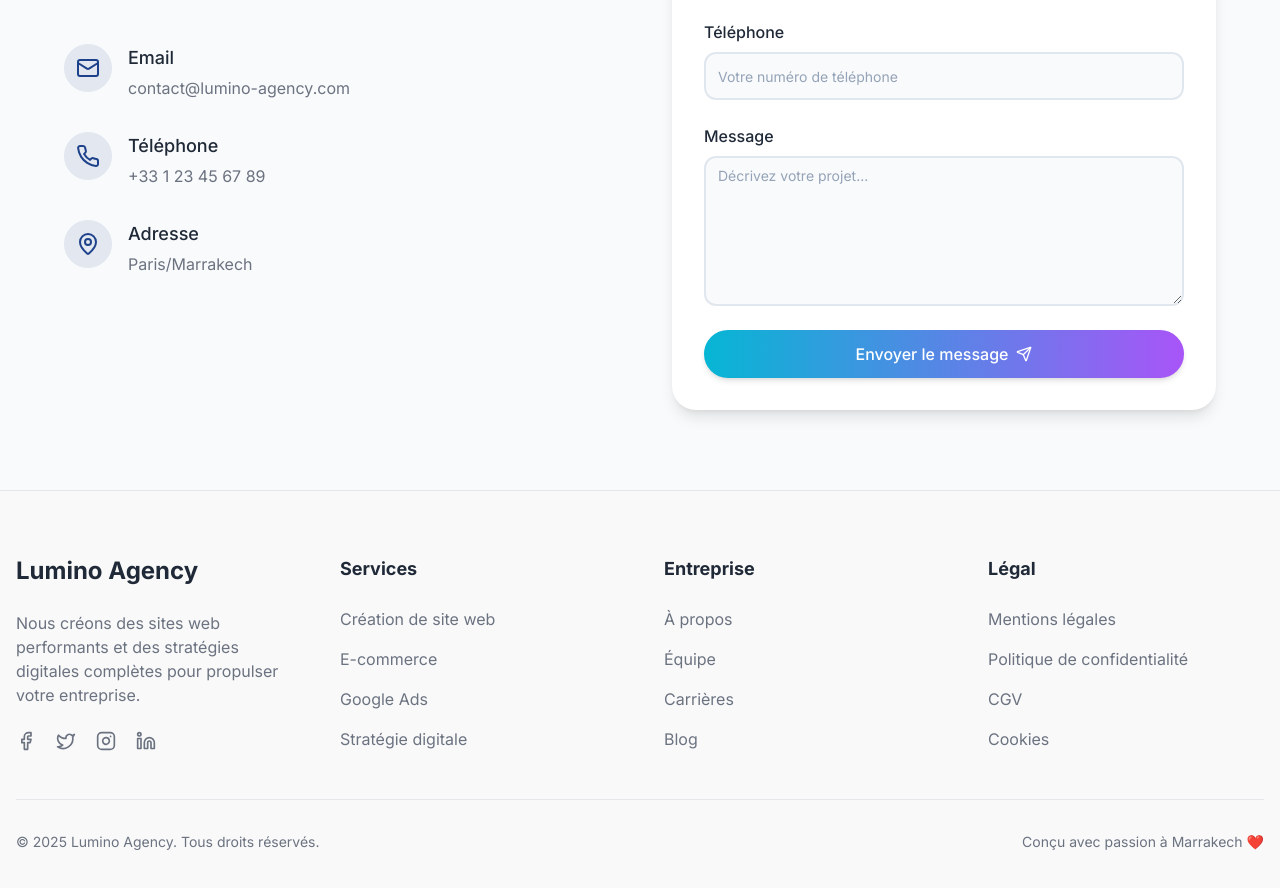
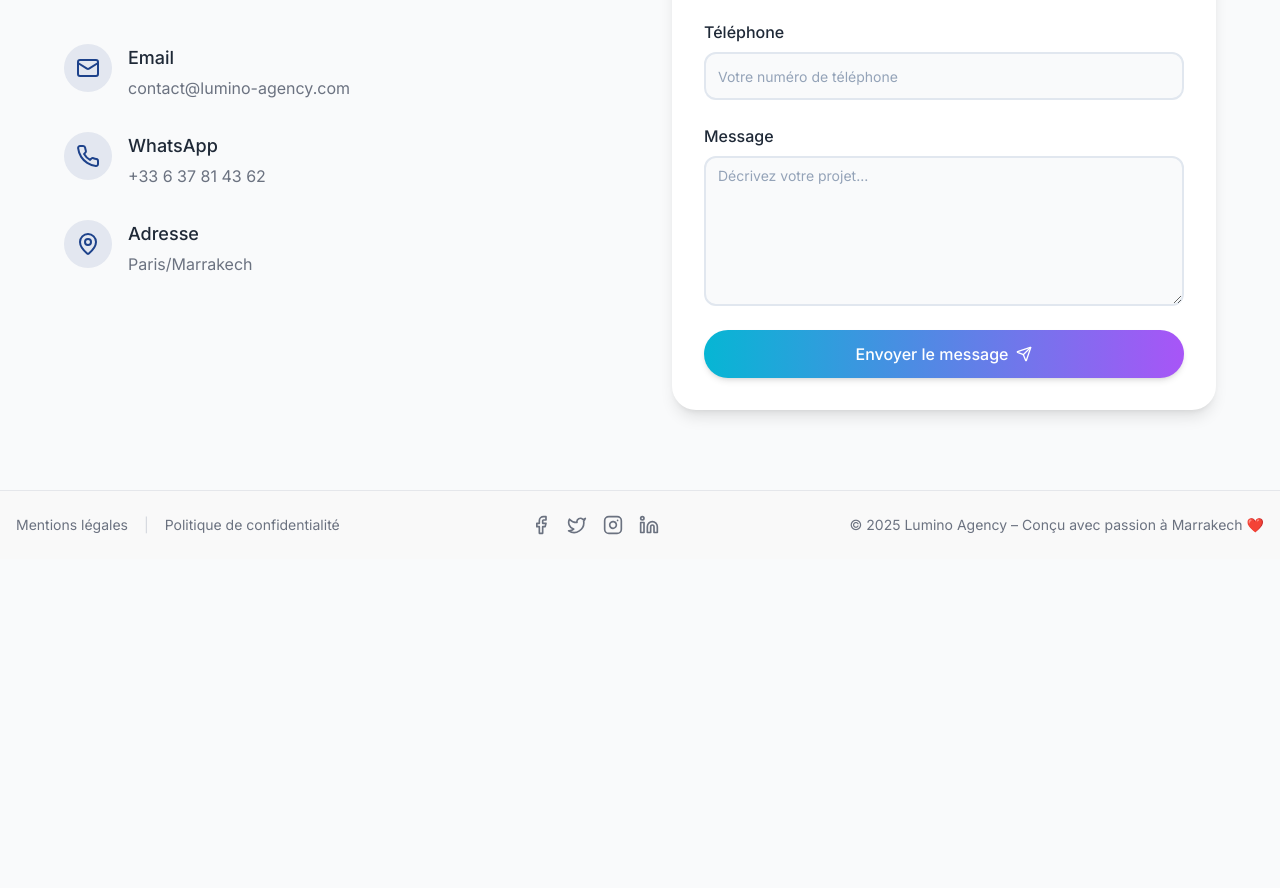
Before and after one commit to MaximePlaquin/lumino-agency, a Next.js app: page / in a window 1280 px wide. Shown: the part 5240-6128 px from the top of the page. After the commit the page ends 5799 px from the top, so only its background shows below. Built offline with nearby package versions, Linux system fonts and the light colour scheme; no server answers.

Commit message:
update footer

```diff
--- a/components/layout/footer.jsx
+++ b/components/layout/footer.jsx
@@ -1,62 +1,42 @@
 import Link from "next/link"
-import { getFooterContent } from "@/lib/data/footer"
 import { getSocialLinks } from "@/lib/data/social"
 
-/**
- * Composant Footer du site avec design moderne
- * Affiche les liens, informations légales et réseaux sociaux
- */
 export function Footer() {
-  // Récupération des données du footer (simulation d'appel API)
-  const footerContent = getFooterContent()
   const socialLinks = getSocialLinks()
 
   return (
-    <footer className="bg-[#f9f9f9] py-16 border-t border-gray-200">
-      <div className="container mx-auto px-4">
-        <div className="grid grid-cols-1 md:grid-cols-2 lg:grid-cols-4 gap-12">
-          <div>
-            <h3 className="font-bold text-2xl mb-6">{footerContent.companyName}</h3>
-            <p className="text-gray-500 mb-6">{footerContent.description}</p>
-            <div className="flex space-x-5">
+    <footer className="bg-[#f9f9f9] border-t border-gray-200 py-6">
+      <div className="container mx-auto px-4 flex flex-col md:flex-row justify-between items-center text-sm text-gray-500 gap-4">
+
+        {/* Mentions légales */}
+        <div className="flex flex-wrap items-center gap-4">
+          <Link href="/mentions-legales" className="hover:text-primary transition-colors">
+            Mentions légales
+          </Link>
+          <span className="text-gray-300">|</span>
+          <Link href="/politique-confidentialite" className="hover:text-primary transition-colors">
+            Politique de confidentialité
+          </Link>
+        </div>
+
+        {/* Réseaux sociaux */}
+        <div className="flex items-center gap-4">
           {socialLinks.map((social) => (
             <Link
               key={social.id}
               href={social.url}
               aria-label={social.name}
-                  className="text-gray-500 hover:text-primary transition-colors"
+              className="hover:text-primary transition-colors"
             >
               <social.icon className="h-5 w-5" />
             </Link>
           ))}
         </div>
-          </div>
 
-          {footerContent.columns.map((column) => (
-            <div key={column.id}>
-              <h3 className="font-bold text-lg mb-6">{column.title}</h3>
-              <ul className="space-y-4">
-                {column.links.map((link) => (
-                  <li key={link.id}>
-                    <Link
-                      href={link.url}
-                      className="text-gray-500 hover:text-primary transition-colors"
-                    >
-                      {link.label}
-                    </Link>
-                  </li>
-                ))}
-              </ul>
-            </div>
-          ))}
-        </div>
-
-        <div className="border-t border-gray-200 mt-12 pt-8 flex flex-col md:flex-row justify-between items-center">
-          <p className="text-sm text-gray-500">
-            &copy; {new Date().getFullYear()} {footerContent.companyName}. {footerContent.copyright}
+        {/* Baseline */}
+        <p className="text-center md:text-right text-gray-500 text-xs md:text-sm">
+          © {new Date().getFullYear()} Lumino Agency – Conçu avec passion à Marrakech ❤️
         </p>
-          <p className="text-sm text-gray-500 mt-4 md:mt-0">{footerContent.tagline}</p>
-        </div>
       </div>
     </footer>
   )
--- a/lib/data/contact.js
+++ b/lib/data/contact.js
@@ -12,8 +12,8 @@ export function getContactInfo() {
       "Que vous ayez besoin d'un site web sur-mesure, d'une campagne publicitaire performante ou d'une stratégie digitale complète, notre équipe d'experts est là pour vous accompagner.",
     emailLabel: "Email",
     email: "contact@lumino-agency.com",
-    phoneLabel: "Téléphone",
-    phone: "+33 1 23 45 67 89",
+    phoneLabel: "WhatsApp",
+    phone: "+33 6 37 81 43 62",
     addressLabel: "Adresse",
     address: "Paris/Marrakech",
     form: {
```
Lines whose indentation alone changed are shown as unchanged.
